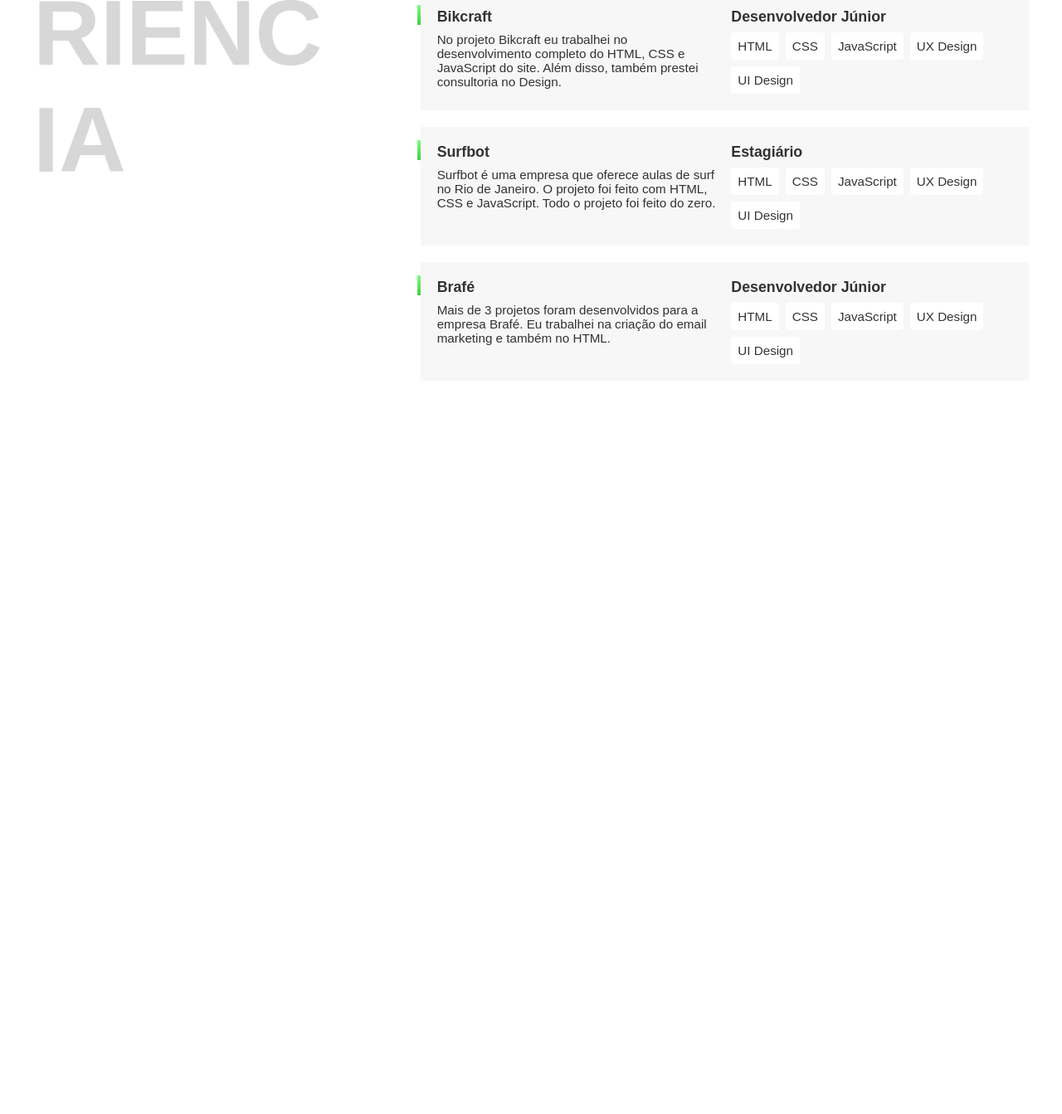
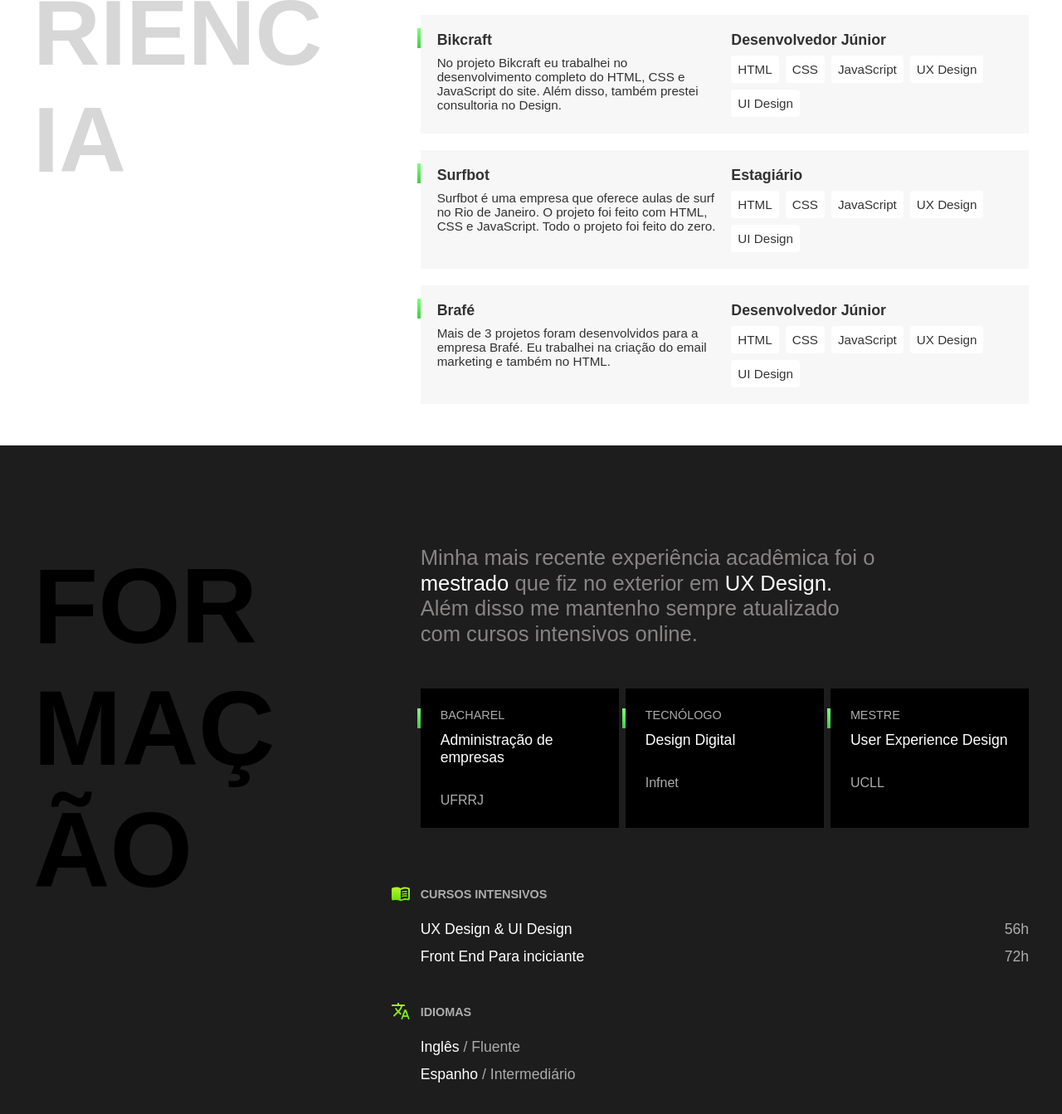
Before and after one commit to pablohpaiva22/projeto-portfolio, a plain HTML site: page index.html in a window 1280 px wide. Shown: the part 897-2240 px from the top of the page at 83% size. Before the commit the page ends 1406 px from the top, so only its background shows below. Drawn offline with Linux system fonts and the light colour scheme.

Commit message:
section2

```diff
--- a/index.html
+++ b/index.html
@@ -34,13 +34,13 @@
             </div>
         </main>
 
-        <section class="section">
-            <h1 class="section-1">EXPERIÊNCIA</h1>
+        <section class="experiencia">
+            <h1 class="experiencia-1">EXPERIÊNCIA</h1>
 
-            <div class="section-2">
-                <p class="section-2-1">Desenvolvo pequenos projetos como o Bikcraft utilizando apenas <span>HTML, CSS</span> e <span>JavaScript</span>. Para aplicativos web como a rede social Dogs eu trabalhei no <span>UX</span> e <span>UI Design</span> do projeto.</p>
+            <div class="experiencia-2">
+                <p class="experiencia-2-1">Desenvolvo pequenos projetos como o Bikcraft utilizando apenas <span>HTML, CSS</span> e <span>JavaScript</span>. Para aplicativos web como a rede social Dogs eu trabalhei no <span>UX</span> e <span>UI Design</span> do projeto.</p>
 
-                <div class="section-2-2">
+                <div class="experiencia-2-2">
                     <h3>Bikcraft</h3>
                     <h3>Desenvolvedor Júnior</h3>
                     <p>No projeto Bikcraft eu trabalhei no desenvolvimento completo do HTML, CSS e JavaScript do site. Além disso, também prestei consultoria no Design.</p>
@@ -53,7 +53,7 @@
                     </ul>
                 </div>
 
-                <div class="section-2-3">
+                <div class="experiencia-2-3">
                     <h3>Surfbot</h3>
                     <h3>Estagiário</h3>
                     <p>Surfbot é uma empresa que oferece aulas de surf no Rio de Janeiro. O projeto foi feito com HTML, CSS e JavaScript. Todo o projeto foi feito do zero.</p>
@@ -66,7 +66,7 @@
                     </ul>
                 </div>
 
-                <div class="section-2-4">
+                <div class="experiencia-2-4">
                     <h3>Brafé</h3>
                     <h3>Desenvolvedor Júnior</h3>
                     <p>Mais de 3 projetos foram desenvolvidos para a empresa Brafé. Eu trabalhei na criação do email marketing e também no HTML.</p>
@@ -79,10 +79,56 @@
                     </ul>
                 </div>
             <div>
-
         </section>
 
-        </Header>
+        <section class="formacao-body">
+            <div class="formacao">
+                <h1 class="formacao-1">FORMAÇÃO</h1>
 
+                <div class="formacao-2">
+                    <p class="formacao-2-1">Minha mais recente experiência acadêmica foi o <span>mestrado</span> que fiz no exterior em <span>UX Design.</span> Além disso me mantenho sempre atualizado com cursos intensivos online.</p>
+
+                    <ul class="formacao-2-2">
+                        <li>
+                            <h3>BACHAREL</h3>
+                            <h2>Administração de empresas</h2>
+                            <p>UFRRJ</p>
+                        </li>
+
+                        <li>
+                            <h3>TECNÓLOGO</h3>
+                            <h2>Design Digital</h2>
+                            <p>Infnet</p>
+                        </li>
+
+                        <li>
+                            <h3>MESTRE</h3>
+                            <h2>User Experience Design</h2>
+                            <p>UCLL</p>
+                        </li>
+                    </ul>
+
+                    <div class="formacao-2-3">
+                        <h3>CURSOS INTENSIVOS</h3>
+                        <img src="./img/cursos.svg" alt="cursos">
+                        <div>
+                            <p>UX Design & UI Design</p>
+                            <p>56h</p>
+                        </div>
+                        <div>
+                            <p>Front End Para inciciante</p>
+                            <p>72h</p>
+                        </div>
+                    </div>
+
+                    <div class="formacao-2-4">
+                        <h3>IDIOMAS</h3>
+                        <img src="./img/idiomas.svg" alt="cursos">
+                        <p>Inglês <span>/ Fluente</span></p>
+                        <p>Espanho <span>/ Intermediário</span></p>
+                    </div>
+                </div>
+            </div>
+        </section>
     </body>
 </html>
--- /dev/null
+++ b/styles/formacao.css
@@ -0,0 +1,149 @@
+.formacao-body {
+    background: rgb(29, 29, 29);
+}
+
+.formacao {
+    max-width: 1200px;
+    margin: 0 auto;
+    display: grid;
+    grid-template-columns: 1fr 2fr;
+    padding: 120px 20px;
+    background: rgb(29, 29, 29);
+    gap: 100px;
+}
+
+.formacao-1 {
+    font-size: 8rem;
+    word-break: break-all;
+}
+
+.formacao-2-1 {
+    max-width: 550px;
+    margin-bottom: 50px;
+    font-size: 1.6rem;
+    line-height: 1.2;
+    color: rgb(136, 132, 132);
+}
+
+.formacao-2-1 span {
+    color: white;
+}
+
+.formacao-2-2 {
+    display: flex;
+    flex-wrap: wrap;
+    margin-bottom: 72px;
+    gap: 8px;
+}
+
+.formacao-2-2 li {
+    background: black;
+    padding: 24px;
+    color: white;
+    flex-grow: 1;
+    flex-basis: 0;
+    position: relative;
+}
+
+.formacao-2-2 li::before {
+    content: "";
+    width: 4px;
+    height: 24px;
+    background: linear-gradient(to bottom, rgb(125, 255, 125), rgb(67, 204, 67));
+    position: absolute;
+    left: -4px;
+}
+
+.formacao-2-2 li h3 {
+    font-size: 0.9rem;
+    font-weight: lighter;
+    color: rgb(172, 172, 172);
+    margin-bottom: 12px;
+}
+
+.formacao-2-2 li h2 {
+    font-size: 1.1rem;
+    font-weight: normal;
+    margin-bottom: 32px;
+}
+
+.formacao-2-2 li p {
+    color: rgb(172, 172, 172);
+}
+
+.formacao-2-3 {
+    margin-bottom: 48px;
+    position: relative;
+}
+
+.formacao-2-3 h3 {
+    color: rgb(172, 172, 172);
+    margin-bottom: 24px;
+    font-size: 0.90rem;
+}
+
+.formacao-2-3 div {
+    display: flex;
+    justify-content: space-between;
+    color: white;
+    margin-bottom: 12px;
+    font-size: 1.1rem;
+    gap: 16px;
+}
+
+.formacao-2-3 div p:last-child {
+    color: rgb(172, 172, 172);
+}
+
+.formacao-2-4 {
+    margin-bottom: 24px;
+    position: relative;
+}
+
+.formacao-2-4 span {
+    color: rgb(172, 172, 172);
+}
+
+.formacao-2-4 h3 {
+    color: rgb(172, 172, 172);
+    font-size: 0.90rem;
+    margin-bottom: 24px;
+}
+
+.formacao-2-4 p {
+    color: white;
+    margin-bottom: 12px;
+    font-size: 1.1rem;
+}
+
+.formacao-2-3 img,
+.formacao-2-4 img {
+    position: absolute;
+    left: -36px;
+    top: -5px;
+}
+
+
+@media(max-width: 800px) {
+    .formacao {
+        grid-template-columns: 1fr;
+        gap: 32px;
+    }
+    .formacao-1 {
+        font-size: 3rem;
+        color: white;
+        text-transform: lowercase;
+    }
+    .formacao-2-1 {
+        font-size: 1.3rem;
+        max-width: 450px;
+    }
+    .formacao-2-3 {
+        margin-bottom: 96px;
+    }
+    .formacao-2-3 img,
+    .formacao-2-4 img {
+        left: 0px;
+        top: -32px;
+    }
+}
--- a/styles/main.css
+++ b/styles/main.css
@@ -5,11 +5,11 @@
     max-width: 1200px;
     margin: 0 auto;
     gap: 100px;
+    position: relative;
 }
 
 .grid-card2 {
     display: grid;
-    grid-template-columns: 1fr;
     align-content: center;
     gap: 32px;
 }
@@ -31,8 +31,8 @@
     position: absolute;
     top: 0;
     z-index: -1;
-    top: -20px;
-    left: -20px;
+    top: -24px;
+    left: -40px;
 }
 
 @media(max-width: 1100px) {
@@ -50,6 +50,12 @@
     }
 }
 
+@media(max-width: 800px) {
+    .grid {
+        grid-template-columns: 1fr 1fr;
+    }
+}
+
 @media(max-width: 500px) {
     .grid {
         grid-template-columns: 1fr;
@@ -64,4 +70,12 @@
     .grid-card2 img {
         display: none;
     }
+    .grid-card2::after {
+        content: "";
+        width: 32px;
+        height: 16px;
+        background: linear-gradient(to right, rgb(36, 185, 36), rgb(29, 126, 29));
+        top: 0;
+        position: absolute;
+    }
 }
--- a/styles/section.css
+++ b/styles/section.css
@@ -1,4 +1,4 @@
-.section {
+.experiencia {
     display: grid;
     grid-template-columns: 1fr 2fr;
     max-width: 1200px;
@@ -9,42 +9,26 @@
     gap: 100px;
 }
 
-.section-1 {
+.experiencia-1 {
     font-size: 7rem;
     word-break: break-all;
     color: #d7d7d7;
 }
 
-.section-2-1 {
+.experiencia-2-1 {
+    max-width: 550px;
     font-size: 1.5rem;
     margin-bottom: 60px;
     color: rgba(0, 0, 0, 0.7);
 }
 
-
-@media(max-width: 800px) {
-    .section {
-        grid-template-columns: 1fr;
-        gap: 20px;
-    }
-    .section-1 {
-        font-size: 2.3rem;
-        color: black;
-        text-transform: lowercase;
-    }
-    .section-2-1 {
-        margin-right: 250px;
-        font-size: 1.3rem;
-    }
-}
-
-.section-2-1 span {
+.experiencia-2-1 span {
     font-weight: bold;
 }
 
-.section-2-2,
-.section-2-3,
-.section-2-4 {
+.experiencia-2-2,
+.experiencia-2-3,
+.experiencia-2-4 {
     display: grid;
     grid-template-columns: 1fr 1fr;
     background: #f7f7f7;
@@ -57,22 +41,22 @@
     position: relative;
 }
 
-.section-2 ul {
+.experiencia-2 ul {
     display: flex;
     flex-wrap: wrap;
     gap: 8px;
     align-content: start;
 }
 
-.section-2 ul li {
+.experiencia-2 ul li {
     background: white;
     padding: 8px;
     border-radius: 4px;
 }
 
-.section-2-2::after,
-.section-2-3::after,
-.section-2-4::after {
+.experiencia-2-2::after,
+.experiencia-2-3::after,
+.experiencia-2-4::after {
     content: "";
     width: 4px;
     height: 24px;
@@ -81,3 +65,32 @@
     left: -4px;
     top: 16px;
 }
+
+@media(max-width: 800px) {
+    .experiencia {
+        grid-template-columns: 1fr;
+        gap: 20px;
+    }
+    .experiencia-1 {
+        font-size: 2.3rem;
+        color: black;
+        text-transform: lowercase;
+    }
+    .experiencia-2-1 {
+        max-width: 500px;
+        font-size: 1.3rem;
+    }
+}
+
+
+@media(max-width: 400px) {
+    .experiencia-2-2 {
+        grid-template-columns: 1fr;
+    }
+    .experiencia-2-3 {
+        grid-template-columns: 1fr;
+    }
+    .experiencia-2-4 {
+        grid-template-columns: 1fr;
+    }
+}
--- a/styles/styles.css
+++ b/styles/styles.css
@@ -3,3 +3,4 @@
 @import url(./global.css);
 @import url(./main.css);
 @import url(./section.css);
+@import url(./formacao.css)
```
Also changed, not shown: 1 other file.
